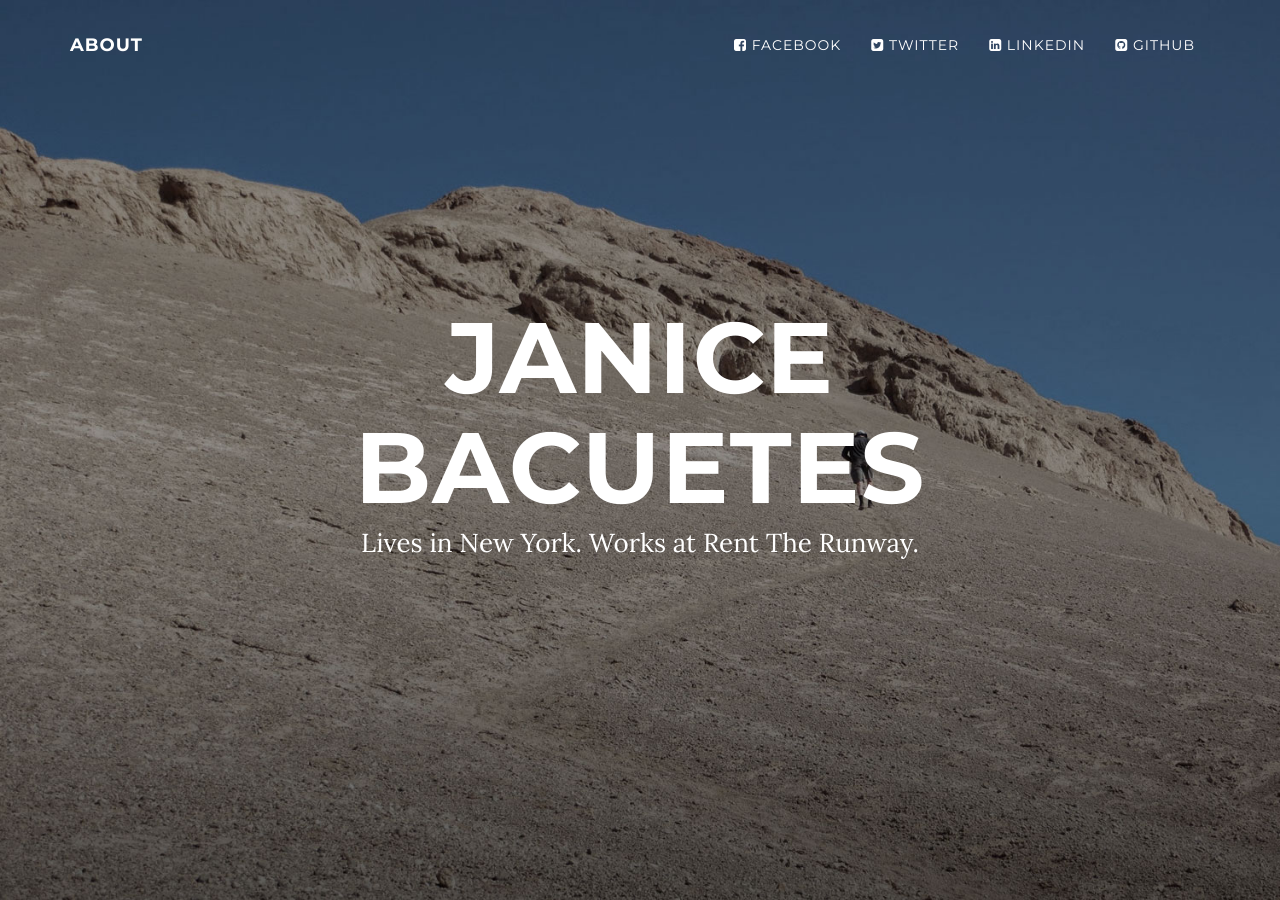
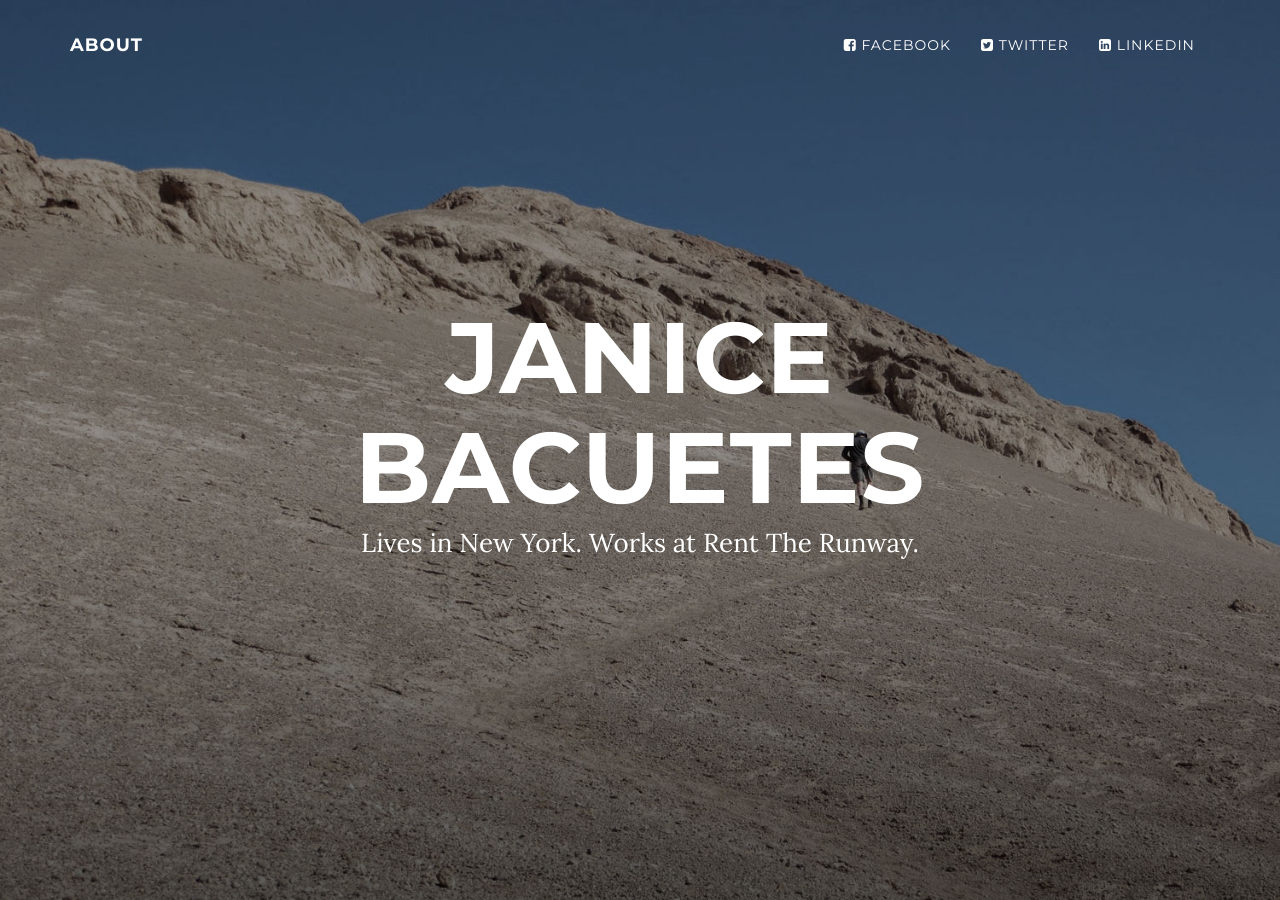
Before and after one commit to juhneece/juhneece.github.io, a Jekyll site: the page built from index.html, in a window 1280 px wide. Built offline with Jekyll 4.4.1, drawn with Linux system fonts in a browser that asks for light colours; nearby versions of some CDN libraries; Markdown is read by kramdown in place of the engine named in the settings.

Commit message:
don't show a github link on homepage

```diff
--- a/_includes/nav.html
+++ b/_includes/nav.html
@@ -15,7 +15,6 @@
         <li><a href="{{ site.author.social_urls.facebook }}"><i class="fa fa-facebook-square"></i><span class="light"> Facebook</span></a></li>
         <li><a href="{{ site.author.social_urls.twitter }}"><i class="fa fa-twitter-square"></i><span class="light"> Twitter</span></a></li>
         <li><a href="{{ site.author.social_urls.linkedin }}"><i class="fa fa-linkedin-square"></i><span class="light"> LinkedIn</span></a></li>
-        <li><a href="{{ site.author.social_urls.github }}"><i class="fa fa-github-square"></i><span class="light"> Github</span></a></li>
       </ul>
     </div>
   </div>
```
